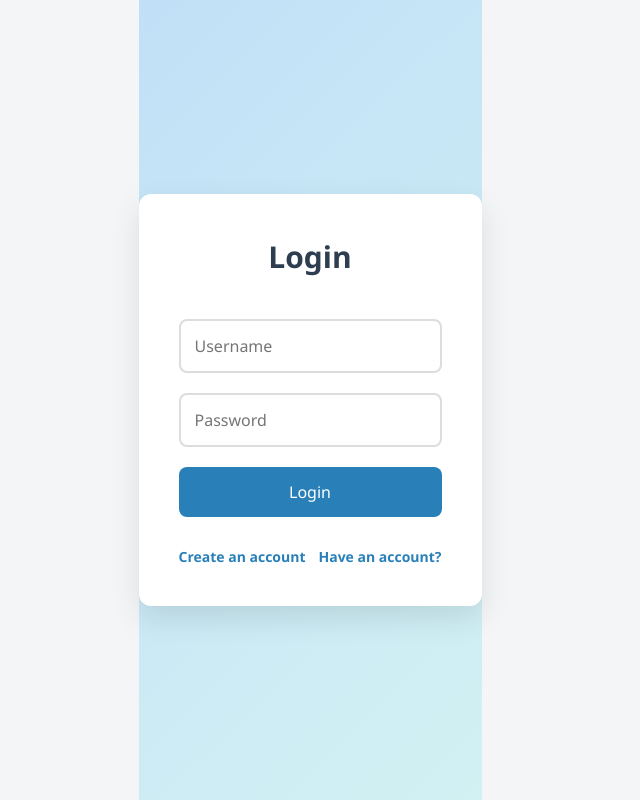
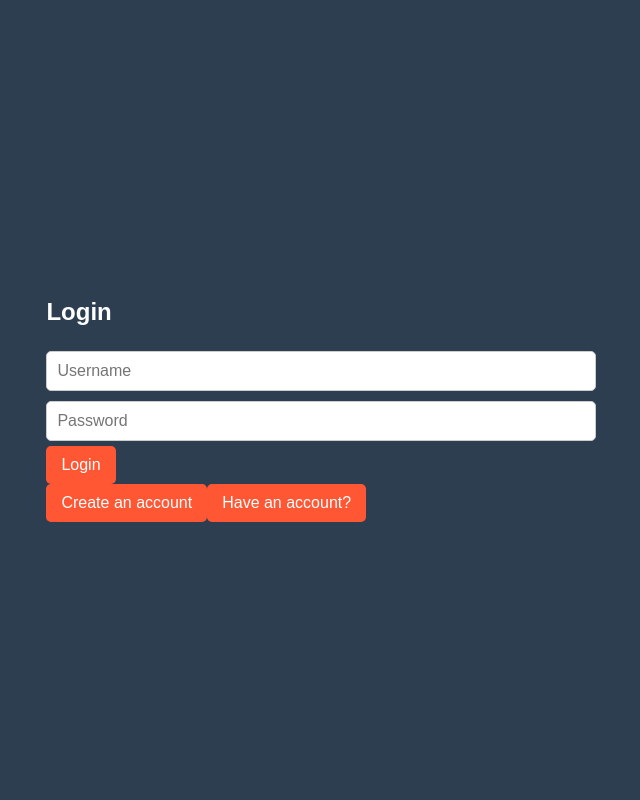
Before and after one commit to MrJayMac/movie-recommend, a React (Create React App) app in the folder client/: page / in a window 1280 px wide. Shown: the whole page, without its empty margins (330-970 px from the left). Built offline with nearby package versions, Linux system fonts and the light colour scheme.

Commit message:
styling before production

```diff
--- a/client/src/components/Home.jsx
+++ b/client/src/components/Home.jsx
@@ -165,14 +165,17 @@ const Home = () => {
               className="movie-poster"
             />
             <span className="movie-title">{movie.title}</span>
-            <button className="delete-button" onClick={() => handleDelete(movie.title)}>Delete</button>
+            <button
+              className="delete-btn"
+              onClick={() => handleDelete(movie.title)}
+            >
+              Remove
+            </button>
           </div>
         ))}
       </div>
 
-      <div className="recommendations-section">
-        <Recommend />
-      </div>
+      <Recommend />
     </div>
   );
 };
--- a/client/src/index.css
+++ b/client/src/index.css
@@ -1,366 +1,263 @@
-/* -------------- Global Styles -------------- */
-* {
+body {
+  font-family: Arial, sans-serif;
+  background-color: #f4f4f4;
   margin: 0;
   padding: 0;
-  box-sizing: border-box;
-  font-family: 'Segoe UI', Tahoma, Geneva, Verdana, sans-serif;
 }
 
-body {
-  background-color: #f4f5f7;
-  color: #4f4f4f;
-  display: flex;
-  justify-content: center;
-  align-items: center;
-  min-height: 100vh;
-  padding: 0 20px;
-  font-size: 16px;
-  line-height: 1.5;
+h1 {
+  font-size: 2.5rem;
+  color: #333;
 }
 
-/* -------------- Welcome Section -------------- */
+button {
+  background-color: #ff5733;
+  color: white;
+  border: none;
+  padding: 10px 15px;
+  cursor: pointer;
+  font-size: 1rem;
+  border-radius: 5px;
+  transition: background-color 0.3s;
+}
+
+button:hover {
+  background-color: #e74c3c;
+}
+
+input {
+  padding: 10px;
+  font-size: 1rem;
+  border-radius: 5px;
+  border: 1px solid #ccc;
+  width: 100%;
+  margin: 5px 0;
+}
+
+select {
+  padding: 10px;
+  font-size: 1rem;
+  border-radius: 5px;
+  border: 1px solid #ccc;
+}
+
+.error-message {
+  color: red;
+  font-size: 1rem;
+}
+
+/* Welcome page */
 .welcome-container {
   display: flex;
+  flex-direction: column;
+  align-items: center;
   justify-content: center;
-  align-items: center;
-  width: 100%;
   height: 100vh;
-  background: linear-gradient(135deg, #c1e0f7, #d2f1f3);
+  background-color: #2c3e50;
+  color: white;
 }
 
-.welcome-box {
-  width: 100%;
-  max-width: 450px;
-  padding: 40px;
-  background-color: #ffffff;
-  border-radius: 12px;
-  box-shadow: 0 12px 30px rgba(0, 0, 0, 0.1);
+.welcome-buttons {
+  display: flex;
+  gap: 20px;
+  margin-top: 20px;
+}
+
+.welcome-buttons button {
+  padding: 15px 30px;
+  font-size: 1.2rem;
+}
+
+/* Header */
+.header {
+  background-color: #2c3e50;
+  color: white;
+  padding: 15px;
   text-align: center;
 }
 
-.welcome-heading {
-  font-size: 30px;
-  font-weight: 600;
-  margin-bottom: 20px;
-  color: #2c3e50;
+.title {
+  font-size: 2rem;
 }
 
-.welcome-form {
-  display: flex;
-  flex-direction: column;
-  gap: 20px;
+.sign-out {
+  background-color: #e74c3c;
+  border: none;
+  color: white;
+  padding: 10px 20px;
+  cursor: pointer;
+  font-size: 1rem;
+  border-radius: 5px;
+  transition: background-color 0.3s;
 }
 
-.input-field {
-  padding: 14px;
-  border: 2px solid #ddd;
-  border-radius: 8px;
-  font-size: 16px;
-  color: #333;
-  transition: border-color 0.3s ease;
+.sign-out:hover {
+  background-color: #c0392b;
 }
 
-.input-field:focus {
-  border-color: #2980b9;
+/* Movie list */
+.movie-list {
+  display: flex;
+  flex-wrap: wrap;
+  gap: 15px;
+  padding: 20px;
+  justify-content: center;
 }
 
-.submit-button {
-  padding: 14px;
-  border-radius: 8px;
-  background-color: #2980b9;
-  color: white;
-  font-size: 16px;
-  border: none;
-  cursor: pointer;
-  transition: background-color 0.3s ease;
+.movie-item {
+  background-color: white;
+  padding: 10px;
+  border-radius: 5px;
+  box-shadow: 0 4px 8px rgba(0, 0, 0, 0.1);
+  text-align: center;
 }
 
-.submit-button:hover {
-  background-color: #1f6399;
+.movie-item .movie-poster {
+  width: 150px;
+  height: 225px;
+  object-fit: cover;
+  border-radius: 5px;
 }
 
-.welcome-options {
-  margin-top: 30px;
-  display: flex;
-  justify-content: space-between;
-  gap: 10px;
+.movie-item .movie-title {
+  display: block;
+  margin-top: 10px;
+  font-size: 1.1rem;
+  color: #333;
 }
 
-.toggle-button {
-  background: none;
+.movie-item .delete-btn {
+  background-color: #e74c3c;
+  color: white;
+  padding: 5px 10px;
+  cursor: pointer;
   border: none;
-  color: #2980b9;
-  cursor: pointer;
-  font-size: 14px;
-  font-weight: 600;
-  transition: color 0.3s ease;
+  border-radius: 5px;
+  margin-top: 10px;
 }
 
-.toggle-button:hover {
-  color: #1f6399;
+.movie-item .delete-btn:hover {
+  background-color: #c0392b;
 }
 
-.error-message {
-  color: #e74c3c;
-  margin-top: 15px;
-  font-size: 14px;
+/* Search bar and suggestions */
+.search-section {
+  padding: 20px;
+  background-color: #34495e;
+  text-align: center;
 }
 
-/* -------------- Home Section -------------- */
-.home-container {
-  display: flex;
-  flex-direction: column;
-  align-items: center;
+.search-form {
   width: 100%;
-  max-width: 700px;
-  margin: 40px auto;
-  padding: 30px;
-  background-color: #ffffff;
-  border-radius: 12px;
-  box-shadow: 0 12px 30px rgba(0, 0, 0, 0.1);
+  max-width: 500px;
+  margin: 0 auto;
 }
 
-.home-header {
-  display: flex;
-  flex-direction: column;
-  align-items: center;
+.search-input {
   width: 100%;
-  margin-bottom: 20px;
-  border-bottom: 2px solid #ddd;
-  padding-bottom: 15px;
+  padding: 12px;
+  font-size: 1.2rem;
+  border-radius: 5px;
+  border: 1px solid #ccc;
+  margin-bottom: 10px;
 }
 
-.home-title {
-  font-size: 32px;
-  font-weight: 700;
-  color: #2c3e50;
+.suggestions-dropdown {
+  background-color: white;
+  border: 1px solid #ccc;
+  position: absolute;
+  width: 100%;
+  max-width: 500px;
+  margin-top: 10px;
+  z-index: 10;
+  border-radius: 5px;
 }
 
-.watched-movies {
-  margin-top: 30px;
-  width: 100%;
+.suggestion-item {
+  padding: 10px;
+  cursor: pointer;
+  font-size: 1rem;
+}
+
+.suggestion-item:hover {
+  background-color: #f4f4f4;
+}
+
+.movie-list {
   display: flex;
-  flex-direction: column;
-  gap: 12px;
-  overflow-y: auto;
+  flex-wrap: wrap;
+  gap: 15px;
+  padding: 20px;
+  justify-content: center;
 }
 
 .movie-item {
   display: flex;
+  flex-direction: column;
   align-items: center;
-  background-color: #fafafa;
-  padding: 16px;
-  border-radius: 10px;
-  box-shadow: 0 4px 10px rgba(0, 0, 0, 0.05);
-  margin: 8px 0;
-  transition: transform 0.3s ease;
+  background-color: white;
+  padding: 10px;
+  border-radius: 5px;
+  box-shadow: 0 4px 8px rgba(0, 0, 0, 0.1);
+  text-align: center;
 }
 
-.movie-item:hover {
-  transform: translateY(-5px);
+.movie-item .movie-poster {
+  width: 150px;
+  height: 225px;
+  object-fit: cover;
+  border-radius: 5px;
 }
 
-.movie-poster {
-  width: 65px;
-  height: 95px;
-  object-fit: cover;
-  margin-right: 15px;
-  border-radius: 8px;
+.movie-item .movie-title {
+  margin-top: 10px;
+  font-size: 1.1rem;
+  color: #333;
 }
 
-.movie-title {
-  font-size: 18px;
-  font-weight: 600;
-  color: #34495e;
+.movie-item .delete-btn {
+  background-color: #e74c3c;
+  color: white;
+  padding: 5px 10px;
+  cursor: pointer;
+  border: none;
+  border-radius: 5px;
+  margin-top: 10px;
 }
 
-.sign-out-button {
-  padding: 16px 24px;
-  font-size: 16px;
-  background-color: #2980b9;
-  color: white;
-  border: none;
-  border-radius: 8px;
-  cursor: pointer;
-  margin-top: 20px;
-  transition: background-color 0.3s ease;
-}
-
-.sign-out-button:hover {
-  background-color: #1f6399;
-}
-
-/* -------------- Search Form -------------- */
-.search-form {
-  position: relative;
-  width: 100%;
-}
-
-.search-input {
-  width: 100%;
-  padding: 14px;
-  border: 2px solid #ddd;
-  border-radius: 8px;
-  font-size: 16px;
-  color: #34495e;
-  transition: border-color 0.3s ease;
-}
-
-.search-input:focus {
-  border-color: #2980b9;
-}
-
-.suggestions-dropdown {
-  position: absolute;
-  top: 100%;
-  left: 0;
-  width: 100%;
-  max-height: 200px;
-  overflow-y: auto;
-  background-color: #ffffff;
-  border: 1px solid #ddd;
-  z-index: 10;
-  box-shadow: 0 2px 5px rgba(0, 0, 0, 0.15);
-}
-
-.suggestion-item {
-  padding: 12px;
-  cursor: pointer;
-}
-
-.suggestion-item:hover {
-  background-color: #f4f5f7;
-}
-
-/* -------------- Movie List -------------- */
-.movie-list {
-  margin-top: 25px;
-}
-
-.movie-item {
-  display: flex;
-  align-items: center;
-  justify-content: space-between;
-  background-color: #ffffff;
-  padding: 14px;
-  border-radius: 10px;
-  box-shadow: 0 4px 10px rgba(0, 0, 0, 0.1);
-  margin-bottom: 15px;
-}
-
-.movie-item:hover {
-  transform: translateY(-5px);
-}
-
-.movie-title {
-  font-size: 20px;
-  font-weight: 600;
-  color: #34495e;
-}
-
-.delete-button {
-  padding: 10px 16px;
-  background-color: #e74c3c;
-  color: white;
-  border: none;
-  border-radius: 6px;
-  cursor: pointer;
-  transition: background-color 0.3s ease;
-}
-
-.delete-button:hover {
+.movie-item .delete-btn:hover {
   background-color: #c0392b;
 }
 
-/* -------------- Recommend Section -------------- */
-.recommend-container {
-  max-width: 900px;
-  width: 100%;
-  margin: 50px auto;
-  background-color: #ffffff;
-  border-radius: 12px;
-  padding: 30px;
-  box-shadow: 0 12px 30px rgba(0, 0, 0, 0.1);
+.recommendation-list {
+  display: flex;
+  gap: 20px;
+  flex-wrap: wrap;
+  justify-content: center;
 }
 
-.recommend-button {
-  padding: 14px;
-  background-color: #2980b9;
-  color: white;
-  font-size: 16px;
-  border: none;
-  border-radius: 8px;
-  width: 100%;
-  cursor: pointer;
-  transition: background-color 0.3s ease;
-}
-
-.recommend-button:disabled {
-  background-color: #b0c4de;
-  cursor: not-allowed;
-}
-
-.recommend-button:hover:not(:disabled) {
-  background-color: #1f6399;
-}
-
-.error-message {
-  color: #e74c3c;
-  font-size: 14px;
-  text-align: center;
-  margin-top: 15px;
-}
-
-.genre-filter {
+.recommendation-items {
   display: flex;
-  align-items: center;
-  margin-top: 25px;
-}
-
-.filter-label {
-  font-size: 16px;
-  margin-right: 15px;
-}
-
-.filter-select {
-  padding: 12px;
-  font-size: 16px;
-  border: 2px solid #ddd;
-  border-radius: 8px;
-}
-
-.recommendations-box {
-  display: flex;
+  gap: 20px;
   flex-wrap: wrap;
-  gap: 30px;
-  margin-top: 30px;
-  overflow-y: auto;
 }
 
 .recommendation-item {
-  width: 200px;
-  background-color: #f4f5f7;
-  border-radius: 12px;
-  box-shadow: 0 4px 10px rgba(0, 0, 0, 0.1);
-  padding: 15px;
+  display: flex;
+  flex-direction: column;
+  align-items: center;
   text-align: center;
-  transition: transform 0.3s ease;
-}
-
-.recommendation-item:hover {
-  transform: translateY(-5px);
 }
 
 .recommendation-poster {
-  width: 100%;
-  height: 280px;
+  width: 150px;
+  height: 225px;
   object-fit: cover;
-  border-radius: 10px;
+  border-radius: 5px;
 }
 
 .recommendation-title {
-  font-size: 18px;
-  font-weight: 600;
-  color: #34495e;
   margin-top: 10px;
+  font-size: 1.1rem;
+  color: #333;
 }
```
